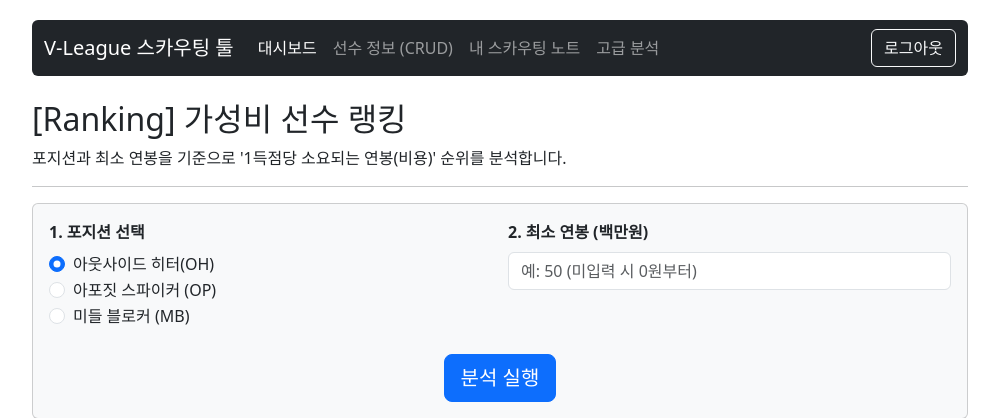
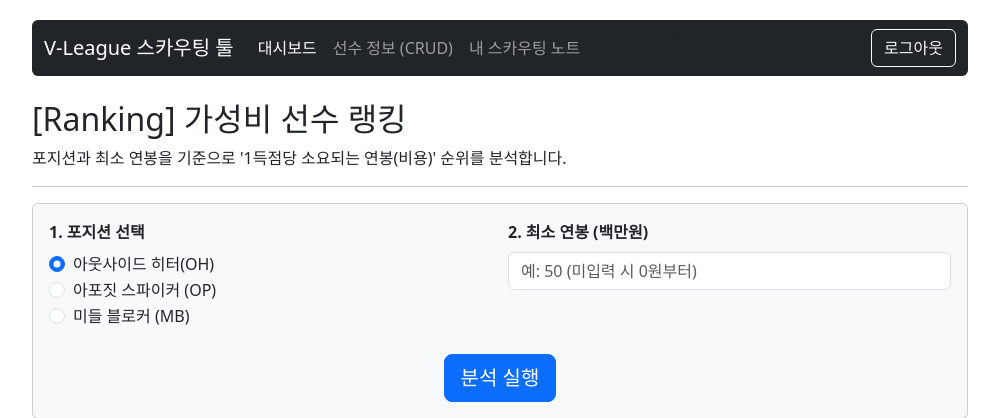
Before and after one commit to nalingg/team15, a PHP site: page /analysis_value.php in a window 1280 px wide. Shown: the top 418 px of the page, without its empty margins (140-1139 px from the left). Run offline with PHP 8.4, Linux system fonts and the light colour scheme; the visitor is signed in with stand-in values (Sample User, id 1).

Commit message:
Update analysis_value.php

```diff
--- a/analysis_value.php
+++ b/analysis_value.php
@@ -98,10 +98,8 @@
                         <a class="nav-link" href="mynotes.php?mode=mine">내 스카우팅 노트</a>
                     </li>
 
-                    <!-- 고급 분석 메뉴 (가성비, 팀 킬러, 등등) -->
-                    <li class="nav-item">
-                        <a class="nav-link" href="analysis_value.php">고급 분석</a>
-                    </li>
+                    //고급 분석 내용
+
                 </ul>
 
                 <!-- 우측 상단 로그아웃 버튼 -->
```
